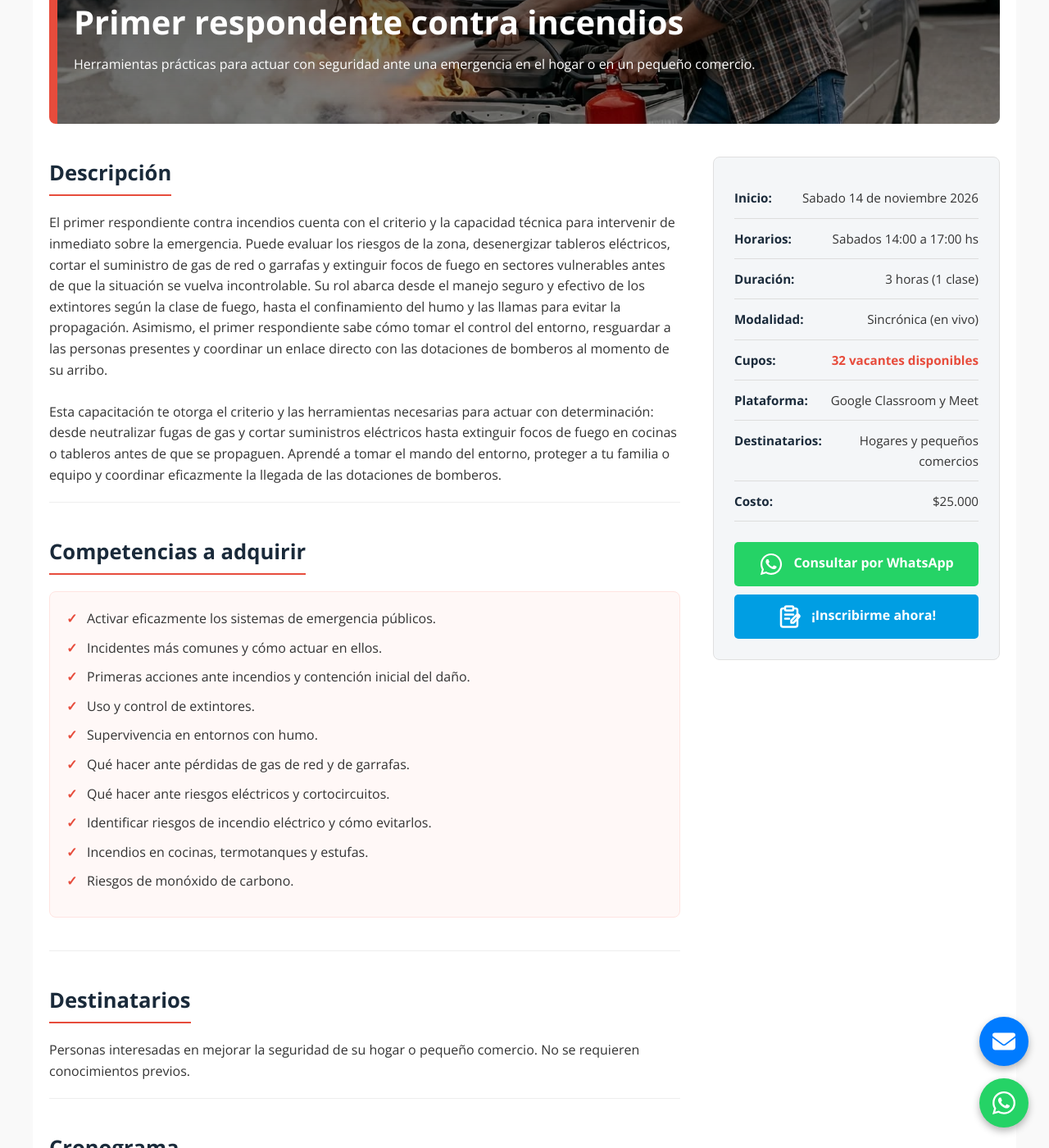
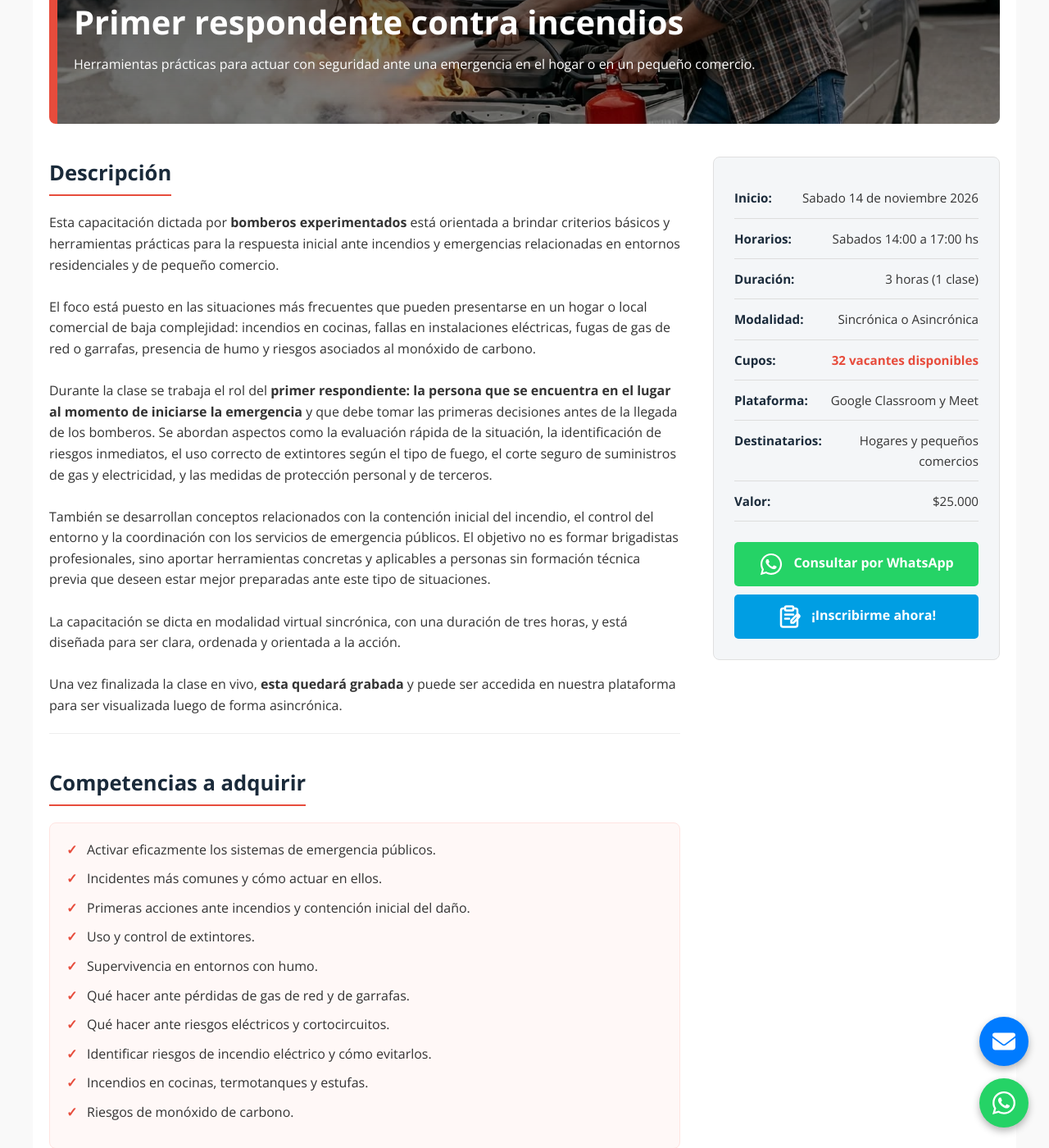
Before and after one commit to martov1/EDSI-nuevo-sitio, a Jekyll site: the page built from Particulares/Primera-respuesta-ante-incendios/Primera-respuesta-ante-incendios.html, in a window 1280 px wide and 1400 px high, scrolled down 211 px. Shown: the whole window at 82% size. Built offline with Jekyll 4.4.1, drawn with Linux system fonts in a browser that asks for light colours; some of the changed text lies outside the part shown.

Commit message:
mejoras de copy

```diff
--- a/Particulares/Primera-respuesta-ante-incendios/Primera-respuesta-ante-incendios.html
+++ b/Particulares/Primera-respuesta-ante-incendios/Primera-respuesta-ante-incendios.html
@@ -36,26 +36,53 @@ js:
       <section class="section-card">
         <h2>Descripción</h2>
         <p>
-          El primer respondiente contra incendios cuenta con el criterio y la
-          capacidad técnica para intervenir de inmediato sobre la emergencia.
-          Puede evaluar los riesgos de la zona, desenergizar tableros
-          eléctricos, cortar el suministro de gas de red o garrafas y extinguir
-          focos de fuego en sectores vulnerables antes de que la situación se
-          vuelva incontrolable. Su rol abarca desde el manejo seguro y efectivo
-          de los extintores según la clase de fuego, hasta el confinamiento del
-          humo y las llamas para evitar la propagación. Asimismo, el primer
-          respondiente sabe cómo tomar el control del entorno, resguardar a las
-          personas presentes y coordinar un enlace directo con las dotaciones de
-          bomberos al momento de su arribo.
+          Esta capacitación dictada por <b>bomberos experimentados</b> está
+          orientada a brindar criterios básicos y herramientas prácticas para la
+          respuesta inicial ante incendios y emergencias relacionadas en
+          entornos residenciales y de pequeño comercio.
         </p>
         <br />
         <p>
-          Esta capacitación te otorga el criterio y las herramientas necesarias
-          para actuar con determinación: desde neutralizar fugas de gas y cortar
-          suministros eléctricos hasta extinguir focos de fuego en cocinas o
-          tableros antes de que se propaguen. Aprendé a tomar el mando del
-          entorno, proteger a tu familia o equipo y coordinar eficazmente la
-          llegada de las dotaciones de bomberos.
+          El foco está puesto en las situaciones más frecuentes que pueden
+          presentarse en un hogar o local comercial de baja complejidad:
+          incendios en cocinas, fallas en instalaciones eléctricas, fugas de gas
+          de red o garrafas, presencia de humo y riesgos asociados al monóxido
+          de carbono.
+        </p>
+        <br />
+        <p>
+          Durante la clase se trabaja el rol del
+          <b
+            >primer respondiente: la persona que se encuentra en el lugar al
+            momento de iniciarse la emergencia</b
+          >
+          y que debe tomar las primeras decisiones antes de la llegada de los
+          bomberos. Se abordan aspectos como la evaluación rápida de la
+          situación, la identificación de riesgos inmediatos, el uso correcto de
+          extintores según el tipo de fuego, el corte seguro de suministros de
+          gas y electricidad, y las medidas de protección personal y de
+          terceros.
+        </p>
+        <br />
+        <p>
+          También se desarrollan conceptos relacionados con la contención
+          inicial del incendio, el control del entorno y la coordinación con los
+          servicios de emergencia públicos. El objetivo no es formar brigadistas
+          profesionales, sino aportar herramientas concretas y aplicables a
+          personas sin formación técnica previa que deseen estar mejor
+          preparadas ante este tipo de situaciones.
+        </p>
+        <br />
+        <p>
+          La capacitación se dicta en modalidad virtual sincrónica, con una
+          duración de tres horas, y está diseñada para ser clara, ordenada y
+          orientada a la acción.
+        </p>
+        <br />
+        <p>
+          Una vez finalizada la clase en vivo, <b>esta quedará grabada</b> y
+          puede ser accedida en nuestra plataforma para ser visualizada luego de
+          forma asincrónica.
         </p>
       </section>
 
@@ -82,9 +109,27 @@ js:
       <section class="section-card">
         <h2>Destinatarios</h2>
         <p>
-          Personas interesadas en mejorar la seguridad de su hogar o pequeño
-          comercio. No se requieren conocimientos previos.
+          Esta capacitación está dirigida a personas que deseen adquirir
+          conocimientos básicos para actuar de forma más segura ante situaciones
+          de incendio o emergencias relacionadas en el ámbito residencial o de
+          pequeño comercio.
         </p>
+        <div class="highlights-list">
+          <ul>
+            <li>Propietarios o residentes de viviendas particulares</li>
+            <li>
+              Responsables y personal de locales comerciales de baja complejidad
+            </li>
+            <li>Personas que viven en edificios o complejos habitacionales</li>
+            <li>
+              Quienes deseen mejorar su capacidad de respuesta ante emergencias
+              domésticas frecuentes (incendios en cocinas, fugas de gas, riesgos
+              eléctricos o monóxido de carbono)
+            </li>
+          </ul>
+        </div>
+        No se requieren conocimientos técnicos previos ni experiencia en el
+        área.
       </section>
 
       <section class="section-card cronograma-section">
@@ -191,7 +236,7 @@ js:
           <strong>Duración:</strong> <span>3 horas (1 clase)</span>
         </div>
         <div class="info-row">
-          <strong>Modalidad:</strong> <span>Sincrónica (en vivo)</span>
+          <strong>Modalidad:</strong> <span>Sincrónica o Asincrónica</span>
         </div>
         <div class="info-row">
           <strong>Cupos:</strong>
@@ -208,7 +253,7 @@ js:
           <span class="destinatarios-value">Hogares y pequeños comercios</span>
         </div>
         <div class="info-row">
-          <strong>Costo:</strong>
+          <strong>Valor:</strong>
           <span
             >{{ site.primera_respuesta_incendios.pagos.valor_curso_completo
             }}</span
```
Also changed, not shown: other parts of Particulares/Primera-respuesta-ante-incendios/Primera-respuesta-ante-incendios.html (+1 -1 lines).
